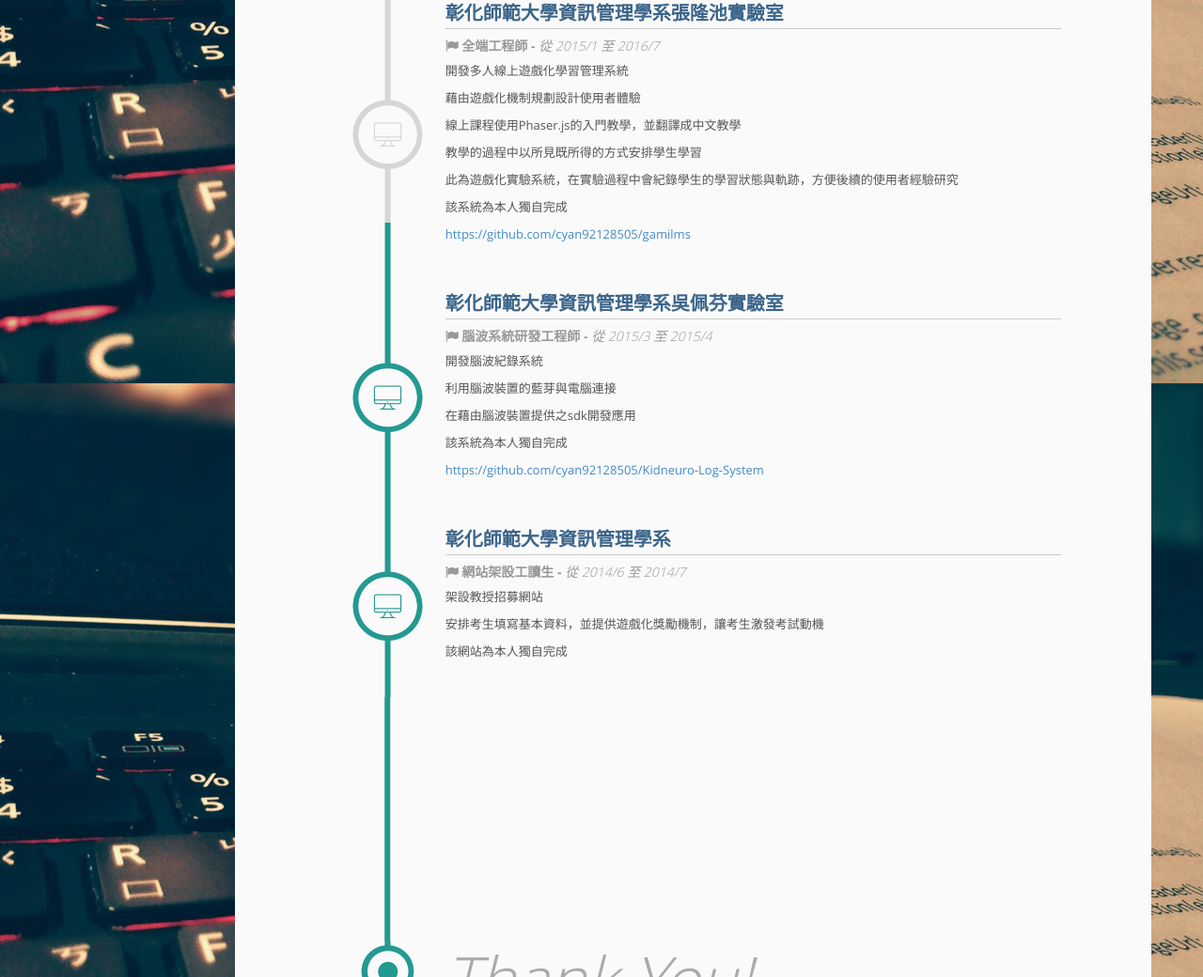
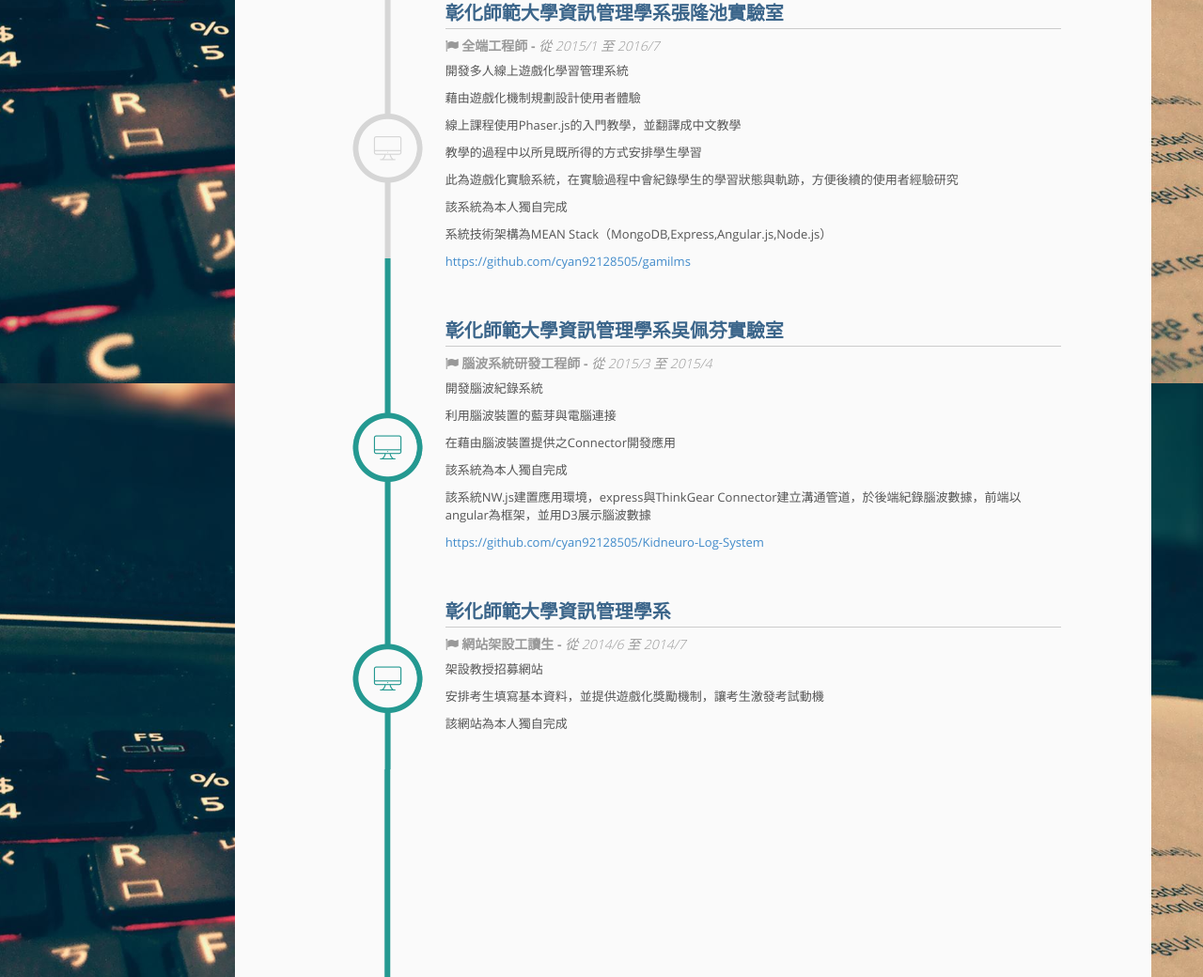
Before and after one commit to cyan92128505/about-aoma, a website: page docs/index.html in a window 1280 px wide. Shown: the part 1992-3032 px from the top of the page at 94% size. Drawn offline with Linux system fonts and the light colour scheme; files whose address does not match are found by name.

Commit message:
add new info of work

```diff
--- a/docs/index.html
+++ b/docs/index.html
@@ -609,6 +609,9 @@
                                             <p>教學的過程中以所見既所得的方式安排學生學習</p>
                                             <p>此為遊戲化實驗系統，在實驗過程中會紀錄學生的學習狀態與軌跡，方便後續的使用者經驗研究</p>
                                             <p>該系統為本人獨自完成</p>
+                                            <p>
+                                                系統技術架構為MEAN Stack（MongoDB,Express,Angular.js,Node.js）
+                                            </p>
                                             <p><a href="https://github.com/cyan92128505/gamilms">https://github.com/cyan92128505/gamilms</a></p>
                                             <br />
                                         </div>
@@ -641,8 +644,11 @@
                                         <div class="job-description">
                                             <p>開發腦波紀錄系統</p>
                                             <p>利用腦波裝置的藍芽與電腦連接</p>
-                                            <p>在藉由腦波裝置提供之sdk開發應用</p>
+                                            <p>在藉由腦波裝置提供之Connector開發應用</p>
                                             <p>該系統為本人獨自完成</p>
+                                            <p>
+                                                該系統NW.js建置應用環境，express與ThinkGear Connector建立溝通管道，於後端紀錄腦波數據，前端以angular為框架，並用D3展示腦波數據
+                                            </p>
                                             <p><a href="https://github.com/cyan92128505/Kidneuro-Log-System">https://github.com/cyan92128505/Kidneuro-Log-System</a></p>
                                             <br />
                                         </div>
```
